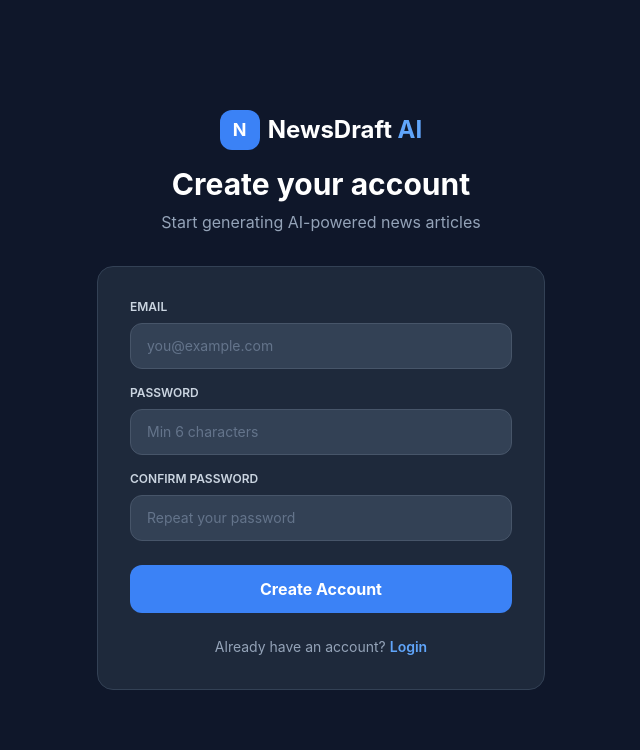
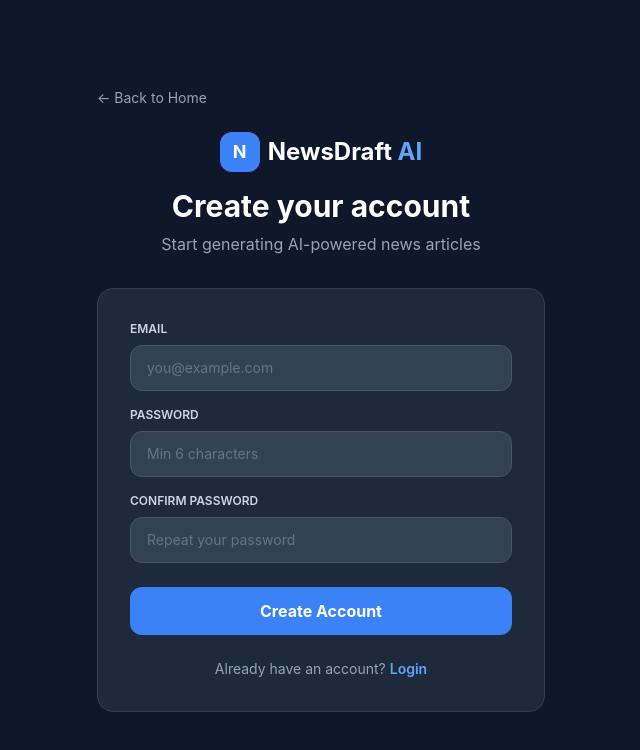
Before and after one commit to sreyasjena/news-draft-generator, a React app in the folder frontend/: page /signup in a window 1280 px wide. Shown: the top 750 px of the page, without its empty margins (319-959 px from the left). Built offline with nearby package versions, Linux system fonts and the light colour scheme; the HTML template or start-up script is replaced by a standard one.

Commit message:
Remove tone refiner from editor

```diff
--- a/frontend/src/components/editor/ArticleView.jsx
+++ b/frontend/src/components/editor/ArticleView.jsx
@@ -1,5 +1,4 @@
 import { downloadAsHTML, downloadAsPDF } from '../../utils/download'
-import ToneRefiner from './ToneRefiner'
 
 export default function ArticleView({ article, chosenImages }) {
   return (
@@ -70,8 +69,6 @@ export default function ArticleView({ article, chosenImages }) {
 
       <p className="text-slate-500 text-xs mb-8">Word count: {article.word_count}</p>
 
-      {/* Tone Refiner */}
-      <ToneRefiner article={article} chosenImages={chosenImages} />
     </div>
   )
 }
--- a/frontend/src/pages/LoginPage.jsx
+++ b/frontend/src/pages/LoginPage.jsx
@@ -29,6 +29,12 @@ export default function LoginPage() {
       <div className="w-full max-w-md">
 
         {/* Logo */}
+        <div className="flex justify-start mb-6">
+  <Link to="/"
+    className="font-body inline-flex items-center gap-2 text-slate-400 hover:text-white text-sm transition-colors">
+    ← Back to Home
+  </Link>
+</div>
         <div className="text-center mb-8">
           <div className="inline-flex items-center gap-2 mb-4">
             <div className="w-10 h-10 bg-blue-500 rounded-xl flex items-center justify-center">
--- a/frontend/src/pages/SignupPage.jsx
+++ b/frontend/src/pages/SignupPage.jsx
@@ -62,6 +62,12 @@ export default function SignupPage() {
       <div className="w-full max-w-md">
 
         {/* Logo */}
+        <div className="flex justify-start mb-6">
+  <Link to="/"
+    className="font-body inline-flex items-center gap-2 text-slate-400 hover:text-white text-sm transition-colors">
+    ← Back to Home
+  </Link>
+</div>
         <div className="text-center mb-8">
           <div className="inline-flex items-center gap-2 mb-4">
             <div className="w-10 h-10 bg-blue-500 rounded-xl flex items-center justify-center">
```
